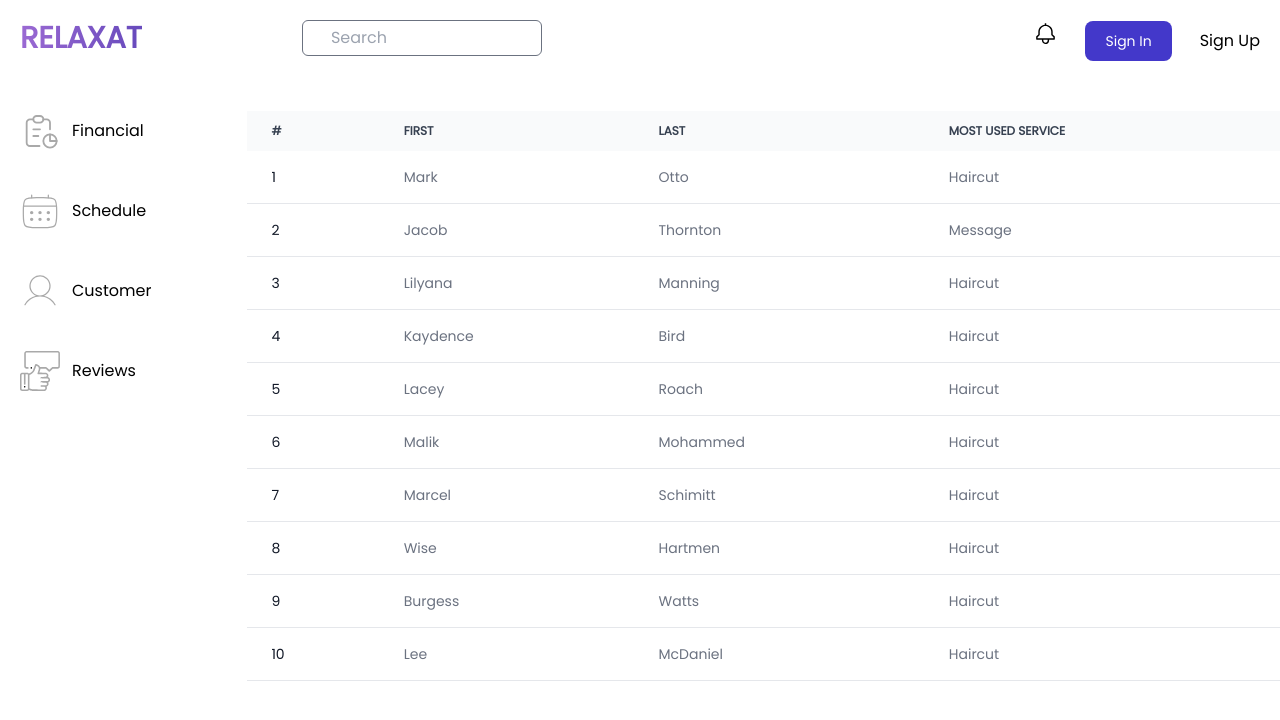
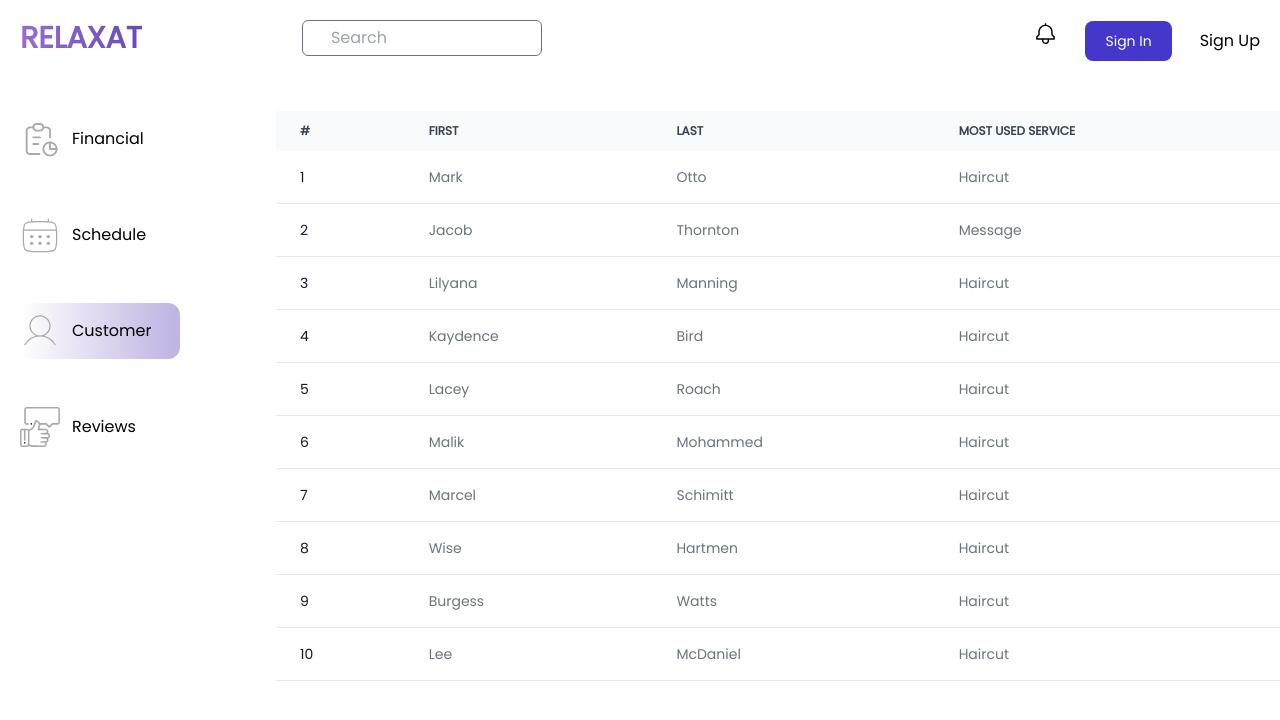
Before and after one commit to JanPoonthong/relaxat, a Next.js app: page /customer in a window 1280 px wide. Shown: the top 720 px of the page. Built offline with nearby package versions, Linux system fonts and the light colour scheme.

Commit message:
fix: side-bar selection color

```diff
--- a/src/app/financial/page.tsx
+++ b/src/app/financial/page.tsx
@@ -13,7 +13,7 @@ export default async function Page() {
             <NavBar />
             <div className="flex gap-[6rem]">
                 <SideBar />
-                <div className="flex justify-between w-full pt-12 flex-wrap">
+                <div className="flex justify-between w-full pt-12 flex-wrap mr-5">
                     <IncomeSummary />
                     <Export />
                     <Border>
--- a/src/app/globals.css
+++ b/src/app/globals.css
@@ -8,16 +8,8 @@ body {
     /*padding-top: 1rem;*/
 }
 
-.side-bar li.active {
-    fill: linear-gradient(
-        90deg,
-        rgba(255, 255, 255, 0.35) 0%,
-        rgba(105, 75, 189, 0.41) 95.27%
-    );
-}
-
-.side-bar-active {
-    fill: linear-gradient(
+.side-bar {
+    background: linear-gradient(
         90deg,
         rgba(255, 255, 255, 0.35) 0%,
         rgba(105, 75, 189, 0.41) 95.27%
--- a/src/app/ui/home/side-bar.tsx
+++ b/src/app/ui/home/side-bar.tsx
@@ -1,7 +1,9 @@
 "use client";
 import Link from "next/link";
+import { usePathname } from "next/navigation";
 
 export default function SideBar() {
+    const pathname = usePathname();
     const sideBarData = [
         {
             svg: `<svg
@@ -61,12 +63,12 @@ export default function SideBar() {
 
     return (
         <div className="flex items-center pt-12 h-full ml-5">
-            <ul className="flex gap-10 flex-col justify-center text-center side-bar">
+            <ul className="flex gap-10 flex-col justify-center text-center w-[10rem]">
                 {sideBarData.map((each) => {
                     return (
-                        <li key={each.text} className="side-bar-active">
+                        <li key={each.text}>
                             <Link
-                                className="flex items-center gap-3"
+                                className={`${pathname === "/" + each.text.toLowerCase() && "side-bar"} flex items-center gap-3 h-14 rounded-xl p-2"`}
                                 href={each.text.toLowerCase()}
                             >
                                 <div
```
